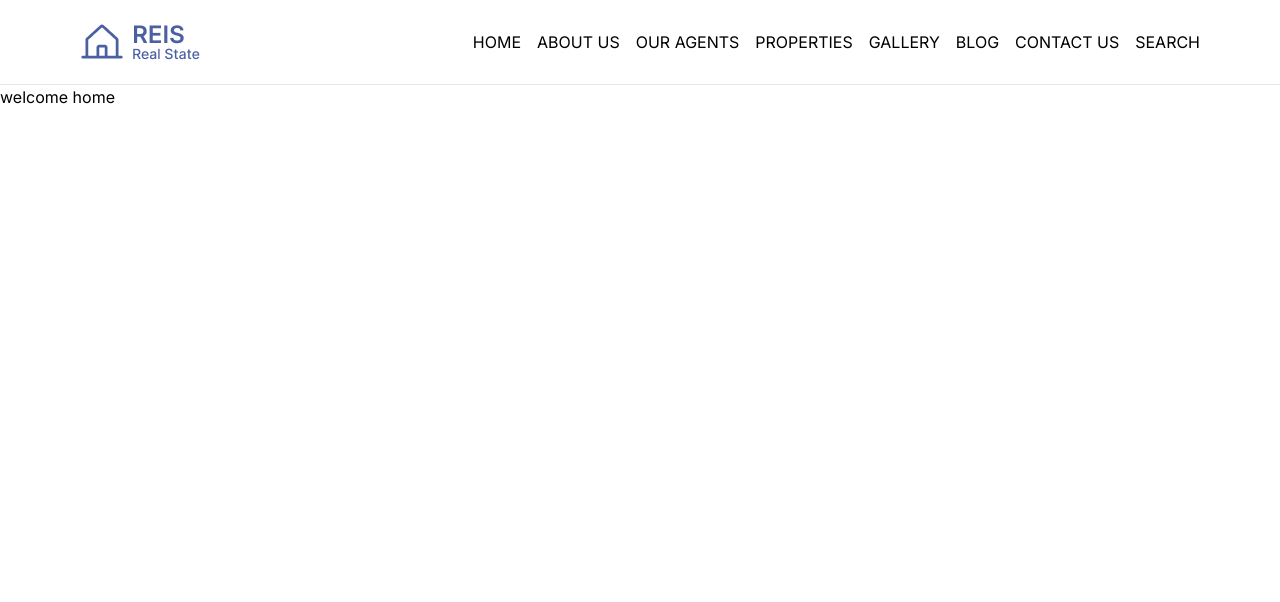
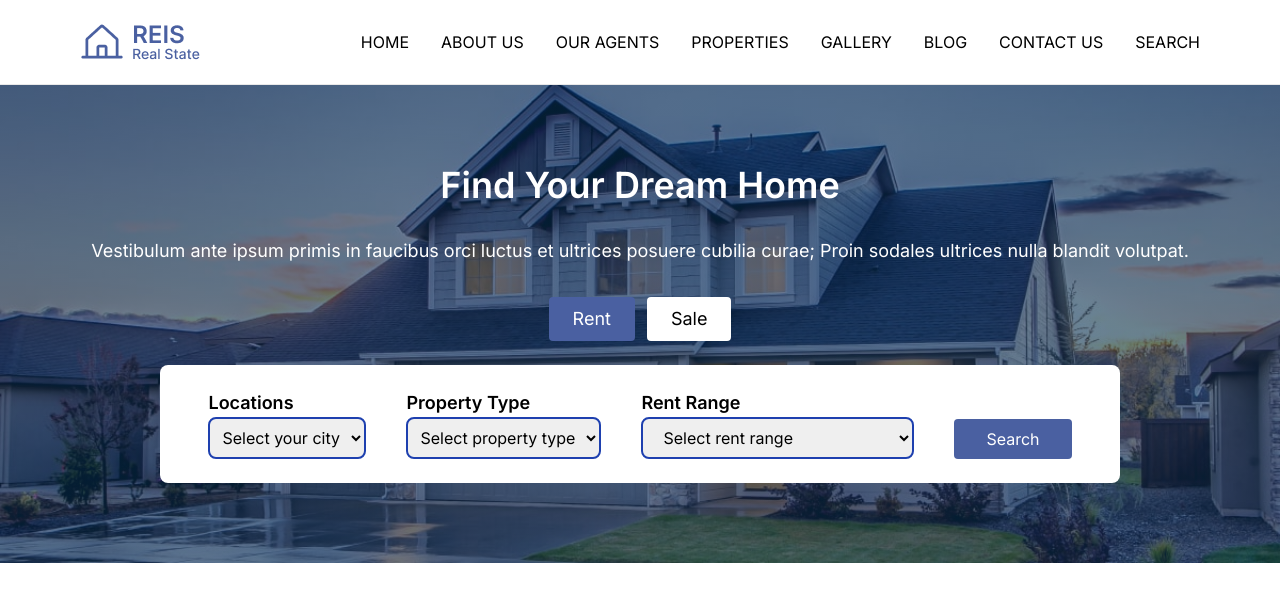
Before and after one commit to bOwino/reis-real-estate, a Next.js app: page / in a window 1280 px wide. Shown: the top 602 px of the page. Built offline with nearby package versions, Linux system fonts and the light colour scheme.

Commit message:
added section one on home page

```diff
--- a/app/globals.css
+++ b/app/globals.css
@@ -8,3 +8,15 @@
   position: sticky;
   top: 0;
 }
+
+.btn {
+  background-color: #4a60a1;
+}
+.section-one {
+  background: linear-gradient(
+      0deg,
+      rgba(6, 48, 83, 0.6) 0%,
+      rgba(6, 48, 83, 0.6) 100%
+    ),
+    url("../public/images/house.jpg") lightgray 50% / cover no-repeat;
+}
--- a/app/layout.tsx
+++ b/app/layout.tsx
@@ -25,7 +25,7 @@ export default function RootLayout({
             <Image src={logo} width={120} height={120} alt='Company Logo' />
           </Link>
           <nav>
-            <ul className='flex flex-row gap-4 justify-end text-base font-normal'>
+            <ul className='flex flex-row gap-8 justify-end text-base font-normal'>
               <li>
                 <Link href='/'>HOME</Link>
               </li>
--- a/app/page.tsx
+++ b/app/page.tsx
@@ -1,7 +1,71 @@
+import Link from "next/link"
+
 export default function Home() {
   return (
     <main>
-      <p>welcome home</p>
+      <div className='section-one flex flex-col items-center self-stretch py-20 px-10'>
+        <div className='text-center'>
+          <h2 className='text-4xl font-semibold text-white'>
+            Find Your Dream Home
+          </h2>
+          <p className='mt-8 text-lg text-white'>
+            Vestibulum ante ipsum primis in faucibus orci luctus et ultrices
+            posuere cubilia curae; Proin sodales ultrices nulla blandit
+            volutpat.
+          </p>
+        </div>
+        <div className='flex flex-row gap-3 justify-center items-center mt-8 text-lg'>
+          <button className='btn px-6 py-2 text-white rounded'>Rent</button>
+          <button className='px-6 py-2 bg-white rounded'>Sale</button>
+        </div>
+        <div className='bg-white py-6 px-12 rounded-lg mt-6'>
+          <form className='flex flex-row items-end gap-10'>
+            <div className='flex flex-col'>
+              <label htmlFor='dropdown' className='text-lg font-semibold'>
+                Locations
+              </label>
+              <select
+                name='dropdown'
+                className='border-2 border-blue-800 rounded-lg px-2 py-2 focus:outline-none focus:ring-0 focus:ring-blue-800 focus:border-blue-800'
+              >
+                <option value='option1'>Select your city</option>
+                <option value='option1'>Nairobi</option>
+                <option value='option1'>Mombasa</option>
+                <option value='option1'>Kisumu</option>
+              </select>
+            </div>
+            <div className='flex flex-col'>
+              <label htmlFor='dropdown' className='text-lg font-semibold'>
+                Property Type
+              </label>
+              <select
+                name='dropdown'
+                className='border-2 border-blue-800 rounded-lg px-2 py-2 focus:outline-none focus:ring-0 focus:ring-blue-800 focus:border-blue-800'
+              >
+                <option value='option1'>Select property type</option>
+                <option value='option1'>Apartments</option>
+                <option value='option1'>Bungalow</option>
+                <option value='option1'>Storey</option>
+              </select>
+            </div>
+            <div className='flex flex-col'>
+              <label htmlFor='dropdown' className='text-lg font-semibold'>
+                Rent Range
+              </label>
+              <select
+                name='dropdown'
+                className='border-2 border-blue-800 rounded-lg px-4 py-2 focus:outline-none focus:ring-0 focus:ring-blue-800 focus:border-blue-800'
+              >
+                <option value='option1'>Select rent range</option>
+                <option value='option1'>Ksh.0 - Ksh.100,000</option>
+                <option value='option1'>Ksh.100,001 - Ksh.500,000</option>
+                <option value='option1'>Ksh.500,001 - Ksh.1,000,000</option>
+              </select>
+            </div>
+            <button className='btn px-8 py-2 text-white rounded'>Search</button>
+          </form>
+        </div>
+      </div>
     </main>
   )
 }
```
Also changed, not shown: public/images/house.jpg (added).
